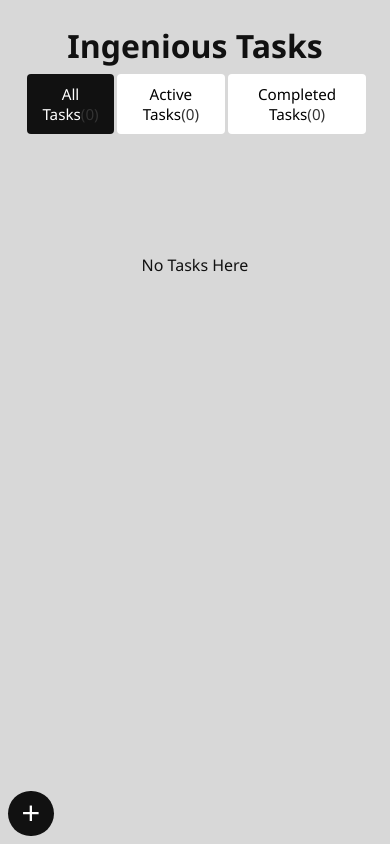
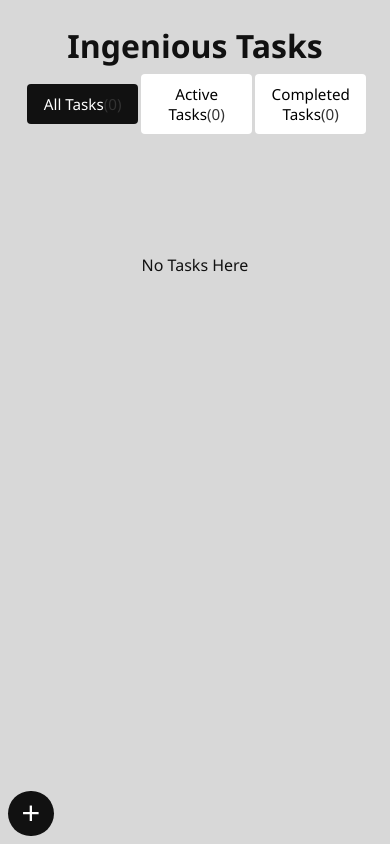
Before and after one commit to BigDestynEnergy/Task, a React (Vite) app: page / in a window 390 px wide. Built offline with nearby package versions, Linux system fonts and the light colour scheme.

Commit message:
Tasker V4

```diff
--- a/src/styles/App 2.css
+++ b/src/styles/App 2.css
@@ -10,8 +10,9 @@
     }
 
     header button{
-        width: fit-content;
+
         flex-wrap:nowrap;
+        width: 100%;
     }
 
     .context-menu{
```
